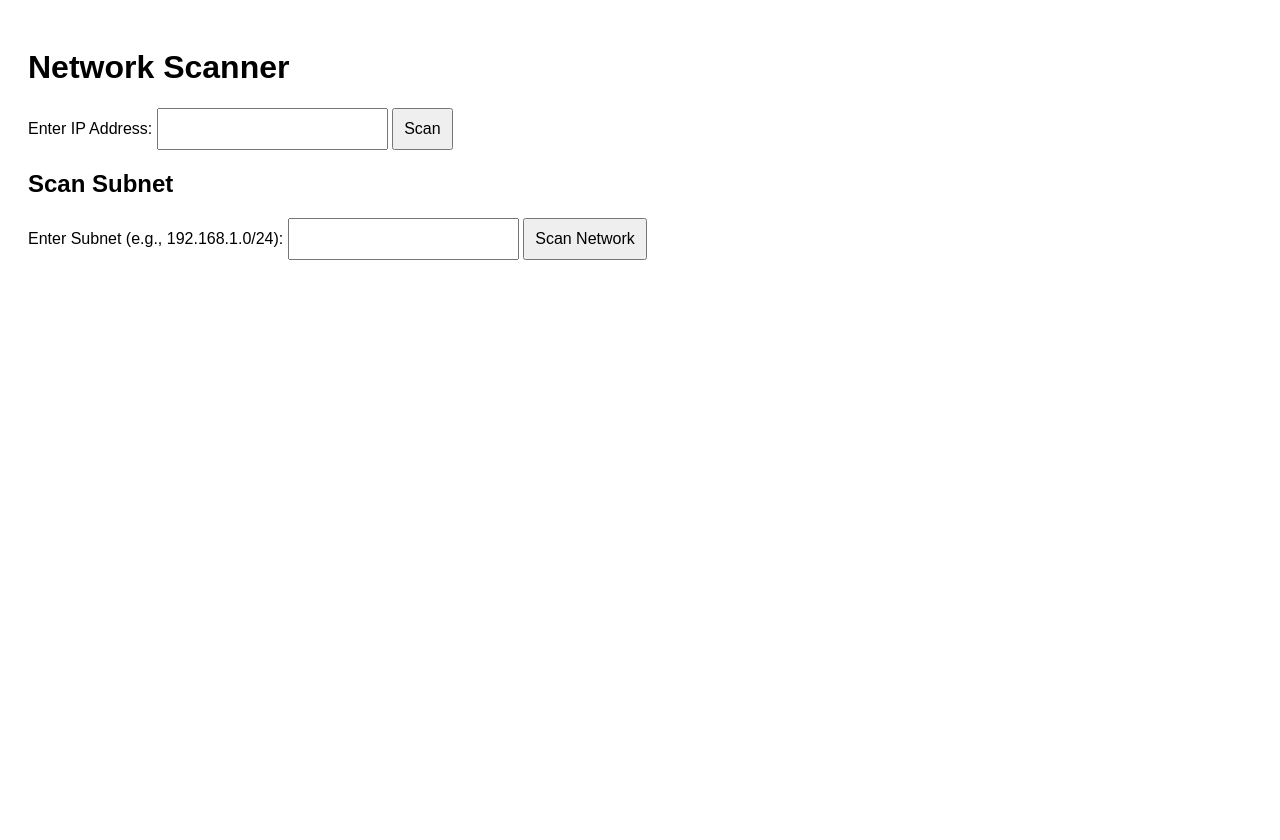
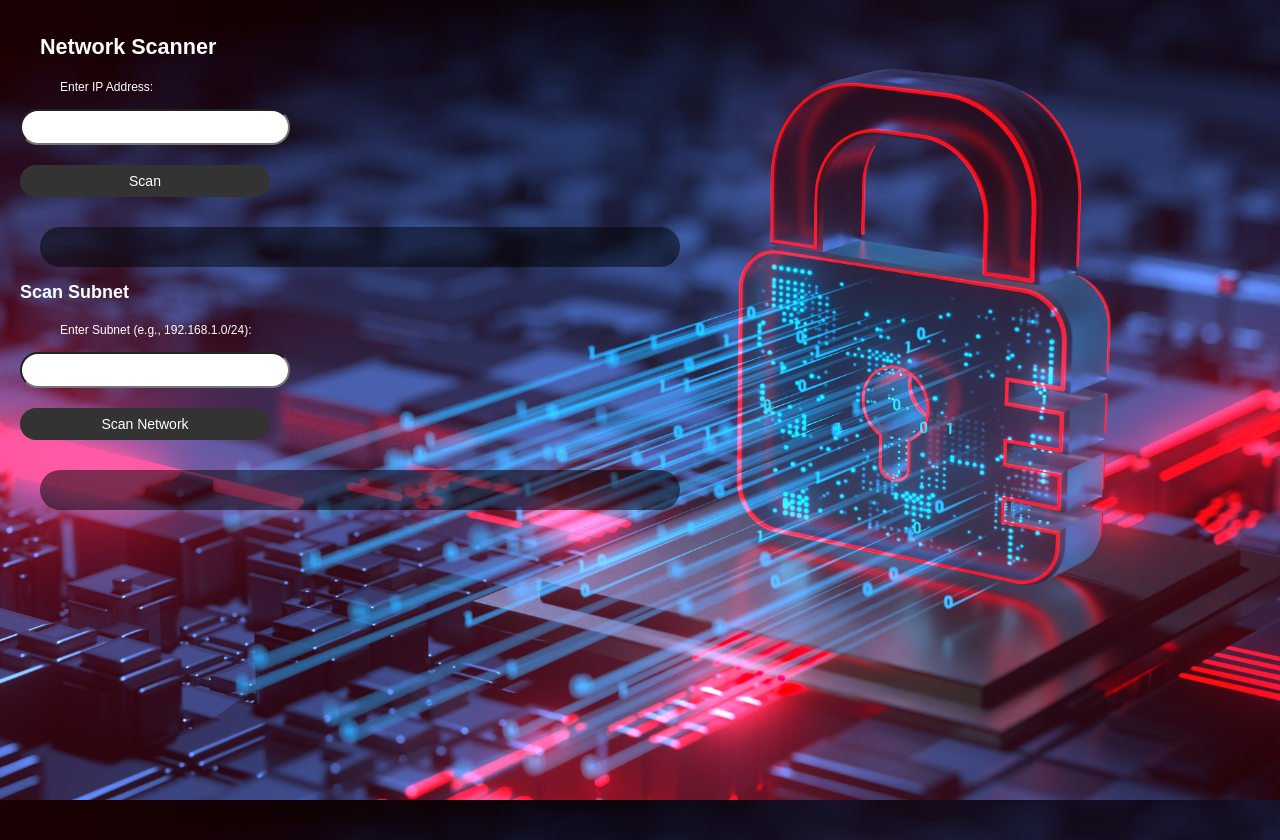
Before and after one commit to huseynisrafilov17/NetVizor, a Flask app: page / in a window 1280 px wide. Before the commit the page ends 260 px from the top, so only its background shows below. Run offline with Flask 3, Linux system fonts and the light colour scheme.

Commit message:
mac is problematic

```diff
--- a/app.py
+++ b/app.py
@@ -1,6 +1,6 @@
 import asyncio
 from flask import Flask, render_template, request, jsonify
-from netVizor import scan_single_ip_async, scan_network_async_with_queue
+from netVizor import scan_single_ip_async, scan_network_async
 app = Flask(__name__)
 
 @app.route('/')
@@ -16,8 +16,9 @@ def scan():
 @app.route('/scan_network', methods=['POST'])
 def scan_network_route():
     subnet = request.form['subnet']
-    results = asyncio.run(scan_network_async_with_queue(subnet))
+    print("zor")
+    results = asyncio.run(scan_network_async(subnet))
     return jsonify(results)
 
 if __name__ == '__main__':
-    app.run()
+    app.run(host="10.249.160.137")
--- a/templates/index.html
+++ b/templates/index.html
@@ -5,9 +5,72 @@
     <meta name="viewport" content="width=device-width, initial-scale=1.0">
     <title>Network Scanner</title>
     <style>
-        body { font-family: Arial, sans-serif; padding: 20px; }
-        input, button { padding: 10px; font-size: 16px; }
-        .result { margin-top: 20px; }
+        /* General Styles */
+        body {
+            font-family: Arial, sans-serif;
+            padding: 20px;
+            color: white;
+            overflow: hidden;
+            margin: 0;
+            height: 100vh;
+            background: url('{{ url_for("static", filename="images/444.jpg") }}') no-repeat center center fixed;  /* Correct image path */
+            background-size: cover;
+            font-size: 12px;  /* Small font size for entire page */
+            text-align: left;  /* Align text to the left */
+        }
+
+        h1 {
+            color: #ffffff;
+            font-size: 1.8em; /* Smaller font size for the title */
+            margin-left: 20px;  /* Align title to the left */
+        }
+
+        form {
+            display: flex;
+            flex-direction: column;
+            align-items: flex-start;  /* Align items to the left */
+            margin: 20px 0;
+        }
+
+        label {
+            margin-bottom: 5px;
+            font-size: 1em;
+            margin-left: 40px;  /* Align label to the left */
+        }
+
+        input, button {
+            padding: 8px;
+            font-size: 14px;
+            margin: 10px 0;
+            width: 250px;
+            max-width: 80%;
+            border-radius: 25px;  /* Circular corners */
+            text-align: center;
+        }
+
+        button {
+            background-color: #333;
+            color: white;
+            border: none;
+        }
+
+        .result, .networkResult {
+            margin-top: 20px;
+            padding: 20px;
+            background-color: rgba(0, 0, 0, 0.5);
+            border-radius: 25px;  /* Circular corners */
+            width: 100%;
+            max-width: 600px;
+            margin-left: 20px;  /* Align result box to the left */
+        }
+
+        .result h3, .networkResult h3 {
+            font-size: 1.2em;
+        }
+
+        .result p, .networkResult p {
+            font-size: 1em;
+        }
     </style>
 </head>
 <body>
@@ -32,6 +95,7 @@
     <div class="networkResult" id="networkResult"></div>
 
     <script>
+        // Network Scan Functions
         document.getElementById('scanForm').addEventListener('submit', function(event) {
             event.preventDefault();
             let ip = document.getElementById('ip').value;
```
Also changed, not shown: netVizor.py (+39 -56 lines), static/images/111.jpg (added), static/images/222.jpeg (added), static/images/444.jpg (added), static/images/555.jpg (added), static/images/666.jpg (added).
